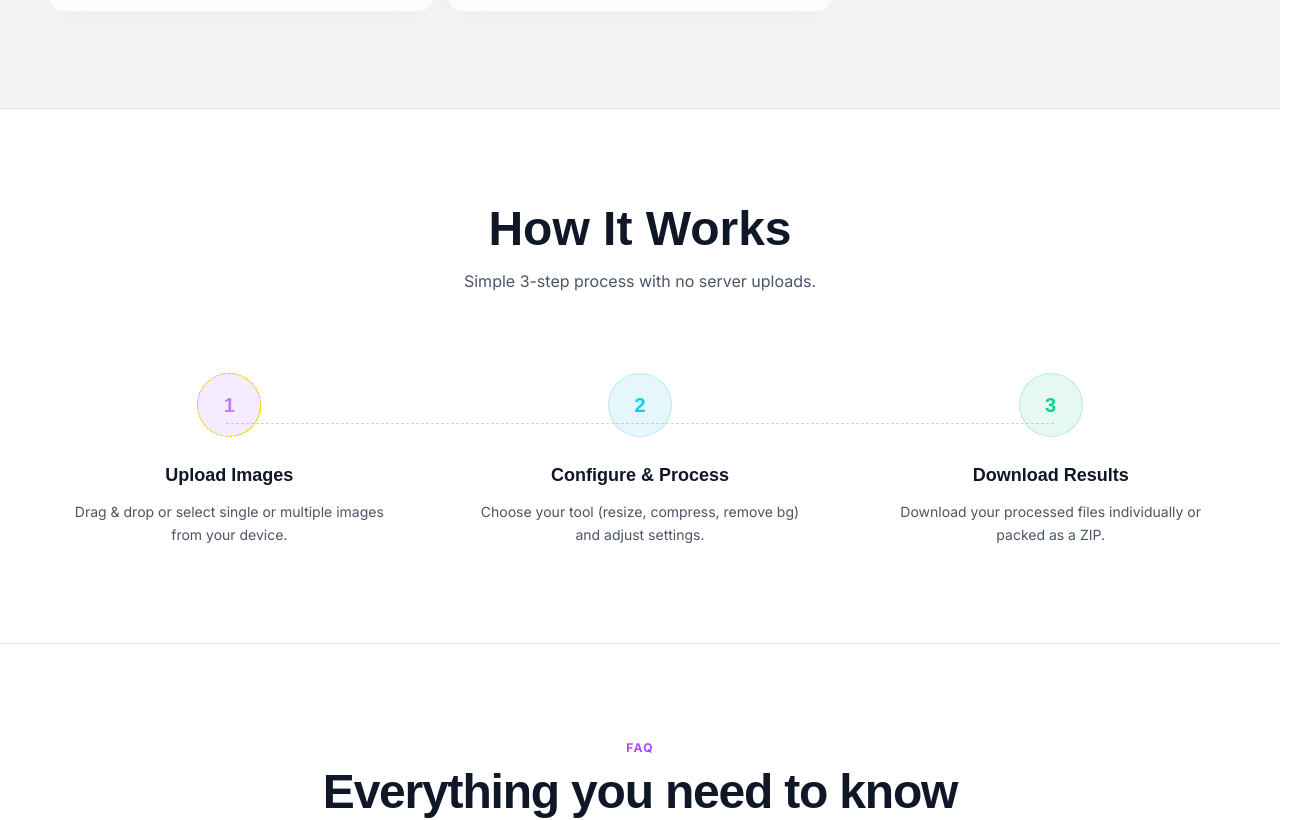
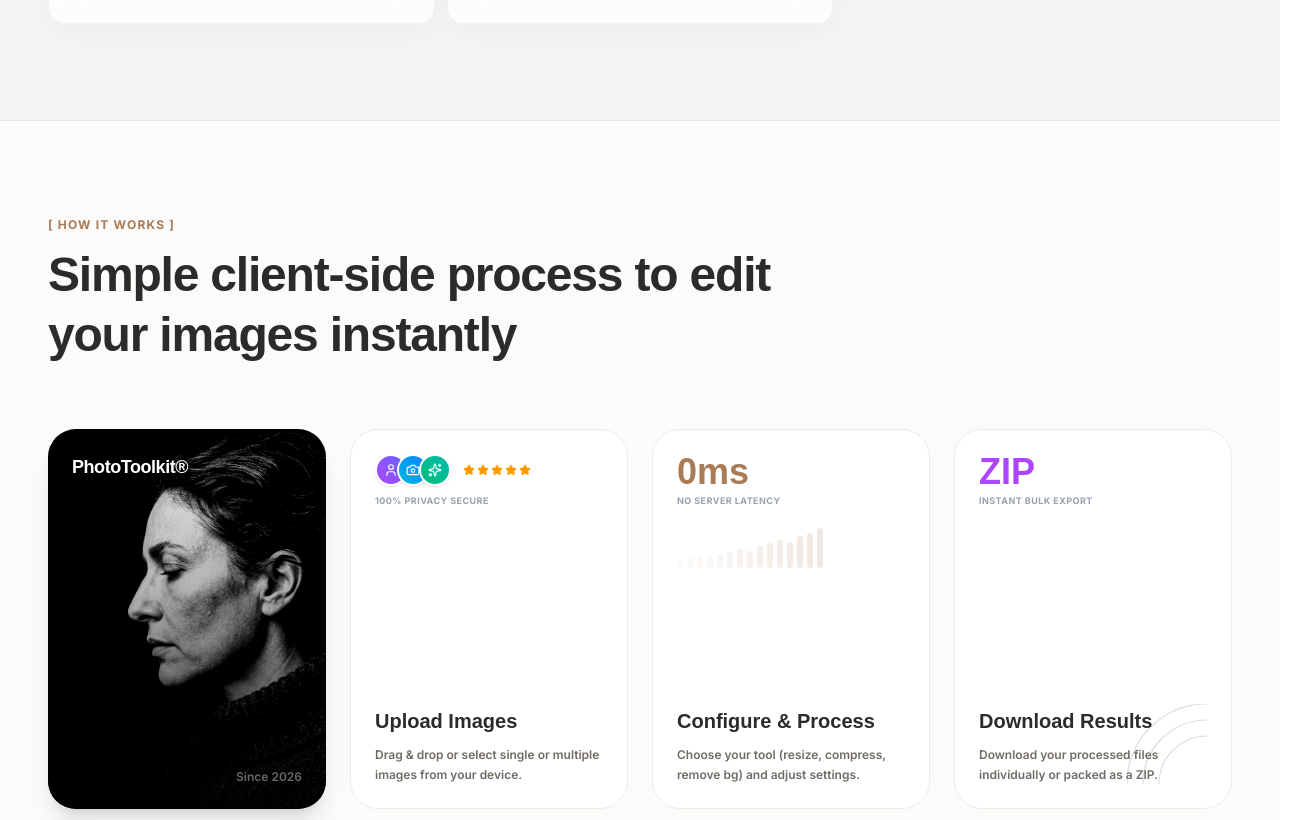
Before and after one commit to Jsooonx/photo-toolkit-webapp, a React (Vite) app: page / in a window 1280 px wide. Shown: the part 1707-2527 px from the top of the page, 1302 px wide, since content can reach past the window. Built offline with nearby package versions, Linux system fonts and the light colour scheme; a web font is replaced by a local one.

Commit message:
updating how it works section

```diff
--- a/src/index.css
+++ b/src/index.css
@@ -97,3 +97,17 @@
 .animate-pulse-slow {
   animation: pulse-slow 8s cubic-bezier(0.4, 0, 0.6, 1) infinite;
 }
+
+.signal-bar-glow {
+  transition: background-color 0.5s ease-out, box-shadow 0.5s ease-out;
+}
+
+.group:hover .signal-bar-glow {
+  background-color: #a97b56;
+  box-shadow: 0 0 8px 2px rgba(169, 123, 86, 0.45);
+}
+
+.dark .group:hover .signal-bar-glow {
+  background-color: #a97b56;
+  box-shadow: 0 0 10px 3px rgba(169, 123, 86, 0.55);
+}
--- a/src/pages/LandingPage.tsx
+++ b/src/pages/LandingPage.tsx
@@ -20,6 +20,7 @@ import { motion, AnimatePresence } from 'framer-motion';
 import heroBgHuman from '../assets/hero_bg_human.png';
 import heroBefore from '../assets/hero_before.png';
 import heroAfter from '../assets/hero_after.png';
+import monochromePortrait from '../assets/monochrome_portrait.png';
 
 export const LandingPage: React.FC = () => {
   const { theme, settings, setActiveTab, setActiveTool } = useImageStore();
@@ -234,8 +235,8 @@ export const LandingPage: React.FC = () => {
       }`}>
         <div className="max-w-7xl mx-auto">
           <div className="text-center max-w-3xl mx-auto mb-16">
-            <h2 className={`font-outfit text-3xl md:text-5xl font-bold mb-4 ${
-              theme === 'dark' ? 'text-white' : 'text-gray-900'
+            <h2 className={`font-outfit text-3xl md:text-5xl font-extrabold tracking-tight leading-tight mb-4 ${
+              theme === 'dark' ? 'text-white' : 'text-[#2c2b29]'
             }`}>
               {t.features.title}
             </h2>
@@ -403,76 +404,131 @@ export const LandingPage: React.FC = () => {
 
       {/* 3. How It Works Section */}
       <section className={`py-24 px-6 md:px-12 transition-colors border-t border-b ${
-        theme === 'dark' ? 'bg-[#08090d] border-white/5' : 'bg-white border-gray-200'
+        theme === 'dark' ? 'bg-[#08090d] border-white/5' : 'bg-[#fcfbf9] border-gray-200'
       }`}>
         <div className="max-w-7xl mx-auto">
-          <div className="text-center max-w-3xl mx-auto mb-20">
-            <h2 className={`font-outfit text-3xl md:text-5xl font-bold mb-4 ${
-              theme === 'dark' ? 'text-white' : 'text-gray-900'
+          {/* Left-aligned header to match reference style */}
+          <div className="text-left max-w-3xl mb-16">
+            <span className="text-xs font-bold tracking-widest text-[#a97b56] uppercase block mb-3">
+              [ HOW IT WORKS ]
+            </span>
+            <h2 className={`font-outfit text-3xl md:text-5xl font-extrabold tracking-tight leading-tight ${
+              theme === 'dark' ? 'text-white' : 'text-[#2c2b29]'
             }`}>
-              {t.howItWorks.title}
+              {settings.language === 'id' ? 'Proses instan tanpa upload untuk edit gambar Anda' : 'Simple client-side process to edit your images instantly'}
             </h2>
-            <p className={`text-sm md:text-base ${
-              theme === 'dark' ? 'text-gray-400' : 'text-gray-600'
-            }`}>
-              {t.howItWorks.subtitle}
-            </p>
           </div>
 
-          <div className="grid grid-cols-1 md:grid-cols-3 gap-12 relative">
-            {/* Dashed connector line */}
-            <div className="hidden md:block absolute top-[50px] left-[15%] right-[15%] h-[1.5px] border-t border-dashed border-purple-500/30 z-0" />
+          {/* 4-Card Grid matching reference layout */}
+          <div className="grid grid-cols-1 sm:grid-cols-2 lg:grid-cols-4 gap-6">
 
-            {/* Step 1 */}
-            <div className="flex flex-col items-center text-center relative z-10">
-              <div className="w-16 h-16 rounded-full bg-purple-500/10 border border-purple-500/20 text-purple-400 flex items-center justify-center font-outfit text-xl font-bold mb-6">
-                1
+            {/* Card 1: Monochrome portrait card */}
+            <div className="relative rounded-[28px] overflow-hidden group shadow-xl h-[380px] flex-shrink-0">
+              <img
+                src={monochromePortrait}
+                alt="Portrait"
+                className="absolute inset-0 w-full h-full object-cover grayscale contrast-125 transition-transform duration-700 group-hover:scale-105"
+              />
+              <div className="absolute inset-0 bg-gradient-to-t from-black/85 via-black/35 to-black/5" />
+              <span className="absolute top-6 left-6 font-outfit text-white font-extrabold text-lg tracking-tight">PhotoToolkit®</span>
+              <span className="absolute bottom-6 right-6 text-white/40 text-xs font-semibold">Since 2026</span>
             </div>
-              <h3 className={`font-outfit text-lg font-bold mb-3 ${
-                theme === 'dark' ? 'text-white' : 'text-gray-900'
+
+            {/* Card 2: Step 1 (Upload) */}
+            <div className={`rounded-[28px] border p-6 flex flex-col justify-between h-[380px] transition-all hover:shadow-lg ${
+              theme === 'dark' ? 'bg-[#0f1015]/60 border-white/5' : 'bg-white border-[#edebe6]'
             }`}>
+              <div className="flex flex-col items-start">
+                {/* Visual block: Avatar row + Stars */}
+                <div className="flex items-center gap-1 mb-2">
+                  <div className="flex -space-x-2.5">
+                    <div className="flex h-8 w-8 rounded-full border-2 border-white dark:border-[#0f1015] bg-gradient-to-tr from-purple-500 to-indigo-500 items-center justify-center shadow-sm">
+                      <User className="w-3.5 h-3.5 text-white" />
+                    </div>
+                    <div className="flex h-8 w-8 rounded-full border-2 border-white dark:border-[#0f1015] bg-gradient-to-tr from-cyan-500 to-blue-500 items-center justify-center shadow-sm">
+                      <Camera className="w-3.5 h-3.5 text-white" />
+                    </div>
+                    <div className="flex h-8 w-8 rounded-full border-2 border-white dark:border-[#0f1015] bg-gradient-to-tr from-emerald-500 to-teal-500 items-center justify-center shadow-sm">
+                      <Sparkles className="w-3.5 h-3.5 text-white" />
+                    </div>
+                  </div>
+                  <div className="flex gap-0.5 ml-2 text-amber-500">
+                    {[...Array(5)].map((_, i) => (
+                      <Star key={i} className="w-3 h-3 fill-current" />
+                    ))}
+                  </div>
+                </div>
+                <span className="text-[9px] font-bold text-gray-400 uppercase tracking-wider">
+                  100% Privacy Secure
+                </span>
+              </div>
+              <div>
+                <h3 className={`font-outfit text-xl font-bold mb-2.5 ${theme === 'dark' ? 'text-white' : 'text-[#2c2b29]'}`}>
                   {t.howItWorks.step1}
                 </h3>
-              <p className={`text-xs sm:text-sm max-w-xs leading-relaxed ${
-                theme === 'dark' ? 'text-gray-400' : 'text-gray-600'
-              }`}>
+                <p className={`text-xs leading-relaxed font-semibold ${theme === 'dark' ? 'text-gray-400' : 'text-[#706c64]'}`}>
                   {t.howItWorks.step1Desc}
                 </p>
               </div>
+            </div>
 
-            {/* Step 2 */}
-            <div className="flex flex-col items-center text-center relative z-10">
-              <div className="w-16 h-16 rounded-full bg-cyan-500/10 border border-cyan-500/20 text-cyan-400 flex items-center justify-center font-outfit text-xl font-bold mb-6">
-                2
+            {/* Card 3: Step 2 (Process) */}
+            <div className={`group rounded-[28px] border p-6 flex flex-col justify-between h-[380px] transition-all hover:shadow-lg ${
+              theme === 'dark' ? 'bg-[#0f1015]/60 border-white/5' : 'bg-white border-[#edebe6]'
+            }`}>
+              <div className="flex flex-col items-start w-full">
+                <div className="text-4xl font-extrabold font-outfit text-[#a97b56] leading-none mb-1">0ms</div>
+                <span className="text-[9px] font-bold text-gray-400 uppercase tracking-wider mb-3">No Server Latency</span>
+
+                {/* Signal bar chart with stagger glow on hover, fade out on leave */}
+                <div className="flex items-end gap-1 h-12 w-full pt-2">
+                  {[20, 25, 30, 28, 35, 40, 48, 42, 55, 62, 70, 65, 80, 88, 100].map((h, i) => (
+                    <div
+                      key={i}
+                      className="w-1.5 rounded-full bg-[#a97b56]/20 dark:bg-[#a97b56]/30 signal-bar-glow"
+                      style={{ height: `${h}%`, opacity: 0.2 + (i * 0.05), transitionDelay: `${i * 0.05}s` }}
+                    />
+                  ))}
                 </div>
-              <h3 className={`font-outfit text-lg font-bold mb-3 ${
-                theme === 'dark' ? 'text-white' : 'text-gray-900'
-              }`}>
+              </div>
+              <div>
+                <h3 className={`font-outfit text-xl font-bold mb-2.5 ${theme === 'dark' ? 'text-white' : 'text-[#2c2b29]'}`}>
                   {t.howItWorks.step2}
                 </h3>
-              <p className={`text-xs sm:text-sm max-w-xs leading-relaxed ${
-                theme === 'dark' ? 'text-gray-400' : 'text-gray-600'
-              }`}>
+                <p className={`text-xs leading-relaxed font-semibold ${theme === 'dark' ? 'text-gray-400' : 'text-[#706c64]'}`}>
                   {t.howItWorks.step2Desc}
                 </p>
               </div>
+            </div>
 
-            {/* Step 3 */}
-            <div className="flex flex-col items-center text-center relative z-10">
-              <div className="w-16 h-16 rounded-full bg-emerald-500/10 border border-emerald-500/20 text-emerald-400 flex items-center justify-center font-outfit text-xl font-bold mb-6">
-                3
+            {/* Card 4: Step 3 (Download) */}
+            <div className={`rounded-[28px] border p-6 flex flex-col justify-between h-[380px] relative overflow-hidden transition-all hover:shadow-lg ${
+              theme === 'dark' ? 'bg-[#0f1015]/60 border-white/5' : 'bg-white border-[#edebe6]'
+            }`}>
+              <div className="flex flex-col items-start">
+                <div className="text-4xl font-extrabold font-outfit text-purple-500 leading-none mb-1">ZIP</div>
+                <span className="text-[9px] font-bold text-gray-400 uppercase tracking-wider">Instant Bulk Export</span>
               </div>
-              <h3 className={`font-outfit text-lg font-bold mb-3 ${
+
+              {/* Curved lines vector decoration in bottom right */}
+              <svg className={`absolute bottom-6 right-6 w-20 h-20 opacity-15 pointer-events-none ${
                 theme === 'dark' ? 'text-white' : 'text-gray-900'
-              }`}>
+              }`} viewBox="0 0 100 100" fill="none" stroke="currentColor" strokeWidth="1.5">
+                <path d="M100,0 C44.77,0 0,44.77 0,100" />
+                <path d="M100,20 C55.82,20 20,55.82 20,100" />
+                <path d="M100,40 C66.86,40 40,66.86 40,100" />
+              </svg>
+
+              <div className="relative z-10">
+                <h3 className={`font-outfit text-xl font-bold mb-2.5 ${theme === 'dark' ? 'text-white' : 'text-[#2c2b29]'}`}>
                   {t.howItWorks.step3}
                 </h3>
-              <p className={`text-xs sm:text-sm max-w-xs leading-relaxed ${
-                theme === 'dark' ? 'text-gray-400' : 'text-gray-600'
-              }`}>
+                <p className={`text-xs leading-relaxed font-semibold ${theme === 'dark' ? 'text-gray-400' : 'text-[#706c64]'}`}>
                   {t.howItWorks.step3Desc}
                 </p>
               </div>
+            </div>
+
           </div>
         </div>
       </section>
@@ -565,96 +621,117 @@ export const LandingPage: React.FC = () => {
         </div>
       </section>
 
-      {/* Redesigned Large Footer */}
-      <footer className="bg-[#050505] text-gray-400 py-16 border-t border-white/5 transition-colors text-sm w-full">
-        <div className="max-w-7xl mx-auto px-6 md:px-12 grid grid-cols-1 md:grid-cols-12 gap-10">
+      {/* Redesigned Large Footer matching reference */}
+      <footer className={`py-12 px-6 md:px-12 transition-colors text-sm w-full ${
+        theme === 'dark'
+          ? 'bg-[#06070a] border-t border-white/5 text-gray-400'
+          : 'bg-[#fbfaf7] border-t border-[#edebe6] text-[#2c2b29]'
+      }`}>
+        <div className="max-w-7xl mx-auto grid grid-cols-1 sm:grid-cols-2 md:grid-cols-4 gap-8 text-left mb-10">
 
-          {/* Brand/Description Column */}
-          <div className="md:col-span-5 flex flex-col items-start text-left">
+          {/* Column 1: Navigation */}
+          <div className="flex flex-col items-start">
+            <h4 className="text-[10px] font-extrabold uppercase tracking-widest text-[#a97b56] mb-4">
+              Navigation
+            </h4>
+            <div className="flex flex-col gap-2.5 font-semibold text-sm">
               <button
                 onClick={() => window.scrollTo({ top: 0, behavior: 'smooth' })}
-              className="flex items-center gap-2 cursor-pointer group mb-5"
+                className={`transition-colors cursor-pointer text-left ${theme === 'dark' ? 'text-gray-300 hover:text-white' : 'text-[#2c2b29] hover:text-[#a97b56]'}`}
               >
-              <div className="p-1.5 rounded-lg flex items-center justify-center bg-white/10 group-hover:bg-white/20 transition-colors">
-                <Camera className="w-5 h-5 text-purple-500" />
-              </div>
-              <span className="font-outfit text-xl font-extrabold tracking-tight text-white">
-                <span>Photo</span>
-                <span className="text-white">Toolkit</span>
-              </span>
-            </button>
-
-            <p className="text-sm font-medium text-gray-400 max-w-sm mb-6 leading-relaxed">
-              {t.description}
-            </p>
-
-            <div className="text-xs font-semibold text-gray-500">
-              Created by <a href="https://github.com/Jsooonx" target="_blank" rel="noopener noreferrer" className="text-white hover:text-purple-400 underline transition-colors">Jsooonx</a>
-            </div>
-          </div>
-
-          {/* Columns spacer */}
-          <div className="hidden md:block md:col-span-1" />
-
-          {/* Sections Column */}
-          <div className="md:col-span-3 flex flex-col items-start text-left">
-            <h4 className="font-outfit text-xs font-bold text-white uppercase tracking-wider mb-5">
-              Sections
-            </h4>
-            <div className="flex flex-col gap-3.5 text-sm font-medium">
-              <button onClick={() => window.scrollTo({ top: 0, behavior: 'smooth' })} className="text-left text-gray-400 hover:text-white transition-colors cursor-pointer">
                 {t.navbar.landing}
               </button>
-              <button onClick={() => handleStartEditing('resize')} className="text-left text-gray-400 hover:text-white transition-colors cursor-pointer">
+              <button
+                onClick={() => handleStartEditing('resize')}
+                className={`transition-colors cursor-pointer text-left ${theme === 'dark' ? 'text-gray-300 hover:text-white' : 'text-[#2c2b29] hover:text-[#a97b56]'}`}
+              >
                 {t.navbar.resize}
               </button>
-              <button onClick={() => handleStartEditing('convert')} className="text-left text-gray-400 hover:text-white transition-colors cursor-pointer">
+              <button
+                onClick={() => handleStartEditing('convert')}
+                className={`transition-colors cursor-pointer text-left ${theme === 'dark' ? 'text-gray-300 hover:text-white' : 'text-[#2c2b29] hover:text-[#a97b56]'}`}
+              >
                 {t.navbar.convert}
               </button>
-              <button onClick={() => handleStartEditing('compress')} className="text-left text-gray-400 hover:text-white transition-colors cursor-pointer">
+              <button
+                onClick={() => handleStartEditing('compress')}
+                className={`transition-colors cursor-pointer text-left ${theme === 'dark' ? 'text-gray-300 hover:text-white' : 'text-[#2c2b29] hover:text-[#a97b56]'}`}
+              >
                 {t.navbar.compress}
-              </button>
-              <button onClick={() => handleStartEditing('passport')} className="text-left text-gray-400 hover:text-white transition-colors cursor-pointer">
-                {t.navbar.passport}
-              </button>
-              <button onClick={() => handleStartEditing('bg-remover')} className="text-left text-gray-400 hover:text-white transition-colors cursor-pointer">
-                {t.navbar.bgRemover}
               </button>
             </div>
           </div>
 
-          {/* Socials Column */}
-          <div className="md:col-span-2 flex flex-col items-start text-left">
-            <h4 className="font-outfit text-xs font-bold text-white uppercase tracking-wider mb-5">
-              Socials
+          {/* Column 2: Pages/Features */}
+          <div className="flex flex-col items-start">
+            <h4 className="text-[10px] font-extrabold uppercase tracking-widest text-[#a97b56] mb-4">
+              Pages
             </h4>
-            <div className="flex flex-col gap-3.5 text-sm font-medium">
-              <a href="https://github.com/Jsooonx" target="_blank" rel="noopener noreferrer" className="text-gray-400 hover:text-white transition-colors">
-                GitHub
-              </a>
-              <span className="text-gray-600 select-none">Twitter</span>
-              <span className="text-gray-600 select-none">Instagram</span>
-              <span className="text-gray-600 select-none">TikTok</span>
+            <div className="flex flex-col gap-2.5 font-semibold text-sm">
+              <button
+                onClick={() => handleStartEditing('passport')}
+                className={`transition-colors cursor-pointer text-left ${theme === 'dark' ? 'text-gray-300 hover:text-white' : 'text-[#2c2b29] hover:text-[#a97b56]'}`}
+              >
+                {t.navbar.passport}
+              </button>
+              <button
+                onClick={() => handleStartEditing('bg-remover')}
+                className={`transition-colors cursor-pointer text-left ${theme === 'dark' ? 'text-gray-300 hover:text-white' : 'text-[#2c2b29] hover:text-[#a97b56]'}`}
+              >
+                {t.navbar.bgRemover}
+              </button>
+              <button
+                onClick={() => { setActiveTab('settings'); window.scrollTo({ top: 0, behavior: 'smooth' }); }}
+                className={`transition-colors cursor-pointer text-left ${theme === 'dark' ? 'text-gray-300 hover:text-white' : 'text-[#2c2b29] hover:text-[#a97b56]'}`}
+              >
+                {t.navbar.settings}
+              </button>
             </div>
           </div>
 
-          {/* CTA Button Column */}
-          <div className="md:col-span-1 flex items-start justify-end md:justify-start">
-            <button
-              onClick={() => setActiveTab('dashboard')}
-              className="group flex items-center gap-2 px-4.5 py-2.5 text-xs font-bold rounded-full bg-white text-black hover:bg-gray-100 transition-all duration-300 transform hover:scale-105 active:scale-95 whitespace-nowrap cursor-pointer shadow-xl"
+          {/* Column 3: Socials */}
+          <div className="flex flex-col items-start">
+            <h4 className="text-[10px] font-extrabold uppercase tracking-widest text-[#a97b56] mb-4">
+              Socials
+            </h4>
+            <div className="flex flex-col gap-2.5 font-semibold text-sm">
+              <a
+                href="https://github.com/Jsooonx"
+                target="_blank"
+                rel="noopener noreferrer"
+                className={`transition-colors flex items-center gap-2 ${theme === 'dark' ? 'text-gray-300 hover:text-white' : 'text-[#2c2b29] hover:text-[#a97b56]'}`}
               >
-              <span>Launch App</span>
-              <div className="p-0.5 rounded-full flex items-center justify-center transition-transform group-hover:rotate-45 bg-black text-white">
-                <ArrowUpRight className="w-3.5 h-3.5" />
+                <svg className="w-4 h-4" fill="currentColor" viewBox="0 0 19 19">
+                  <path fillRule="evenodd" d="M9.356 1.85C5.05 1.85 1.57 5.356 1.57 9.694a7.84 7.84 0 0 0 5.324 7.44c.387.079.528-.168.528-.376 0-.182-.013-.805-.013-1.454-2.165.467-2.616-.935-2.616-.935-.349-.91-.864-1.143-.864-1.143-.71-.48.051-.48.051-.48.787.051 1.2.805 1.2.805.695 1.194 1.817.857 2.268.649.064-.507.27-.857.49-1.052-1.728-.182-3.545-.857-3.545-3.87 0-.857.31-1.558.8-2.104-.078-.195-.349-1 .077-2.078 0 0 .657-.208 2.14.805a7.5 7.5 0 0 1 1.946-.26c.657 0 1.328.092 1.946.26 1.483-1.013 2.14-.805 2.14-.805.426 1.078.155 1.883.078 2.078.502.546.799 1.247.799 2.104 0 3.013-1.818 3.675-3.558 3.87.284.247.528.714.528 1.454 0 1.052-.012 1.896-.012 2.156 0 .208.142.455.528.377a7.84 7.84 0 0 0 5.324-7.441c.013-4.338-3.48-7.844-7.773-7.844" clipRule="evenodd"/>
+                </svg>
+                <span>GitHub</span>
+              </a>
             </div>
-            </button>
+          </div>
+
+          {/* Column 4: Brand Intro (Minimalist replacement for subscribe) */}
+          <div className="flex flex-col items-start max-w-xs">
+            <div className="flex items-center gap-2 mb-3">
+              <div className="p-1 rounded-lg flex items-center justify-center bg-purple-500/10 text-purple-500">
+                <Camera className="w-4 h-4" />
+              </div>
+              <span className={`font-outfit font-extrabold tracking-tight ${theme === 'dark' ? 'text-white' : 'text-[#2c2b29]'}`}>
+                Photo<span className="text-purple-500">Toolkit</span>
+              </span>
+            </div>
+            <p className={`text-xs leading-relaxed font-medium ${theme === 'dark' ? 'text-gray-400' : 'text-[#706c64]'}`}>
+              {t.description}
+            </p>
           </div>
 
         </div>
-        <div className="max-w-7xl mx-auto px-6 md:px-12 mt-12 pt-6 border-t border-white/5 flex flex-col sm:flex-row justify-between items-center text-xs text-gray-500 gap-4">
-          <p>© {new Date().getFullYear()} {t.title}. All rights reserved.</p>
-          <p className="opacity-80">100% Client-Side Privacy Protection</p>
+
+        {/* Bottom row line */}
+        <div className={`border-t pt-6 flex flex-col sm:flex-row justify-between items-center text-xs font-semibold gap-4 ${
+          theme === 'dark' ? 'border-white/5 text-gray-500' : 'border-[#edebe6] text-[#706c64]'
+        }`}>
+          <div>Made by Jsooonx</div>
+          <div>2026 © All right reserved</div>
         </div>
       </footer>
     </div>
```
Also changed, not shown: src/assets/monochrome_portrait.png (added), 1 other file (tests, documents, lock files or other folders). Lines whose indentation alone changed are shown as unchanged.
